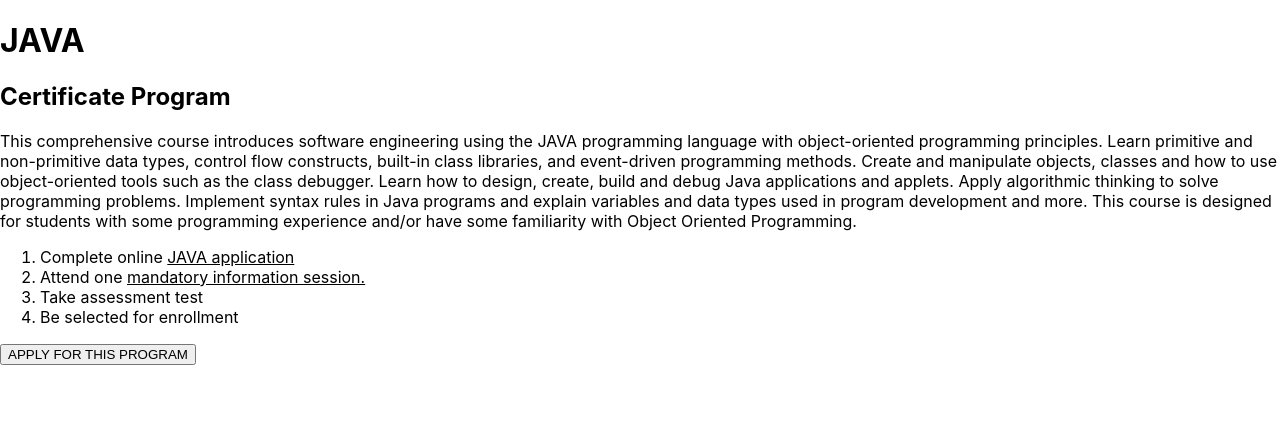
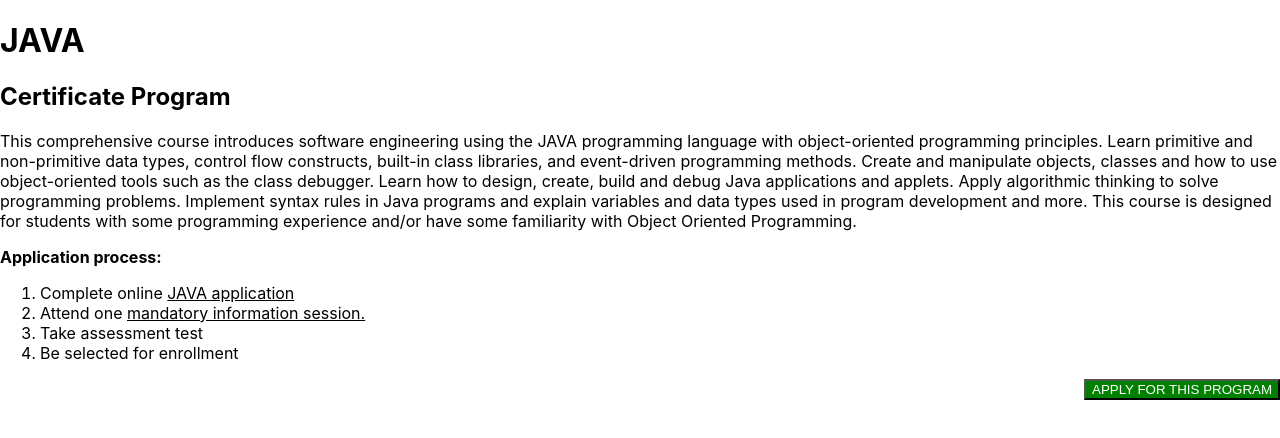
Before and after one commit to kayanr/hello-react, a React (Create React App) app in the folder hello-react/: page / in a window 1280 px wide. Shown: the top 438 px of the page. Built offline with nearby package versions, Linux system fonts and the light colour scheme.

Commit message:
added another subheading
added another subheading

```diff
--- a/hello-react/src/index.js
+++ b/hello-react/src/index.js
@@ -7,6 +7,7 @@ import * as serviceWorker from './serviceWorker';
 let header = <h1>JAVA</h1>
 let subheader = <h2>Certificate Program</h2>
 let text = <p>This comprehensive course introduces software engineering using the JAVA programming language with object-oriented programming principles. Learn primitive and non-primitive data types, control flow constructs, built-in class libraries, and event-driven programming methods. Create and manipulate objects, classes and how to use object-oriented tools such as the class debugger. Learn how to design, create, build and debug Java applications and applets. Apply algorithmic thinking to solve programming problems. Implement syntax rules in Java programs and explain variables and data types used in program development and more. This course is designed for students with some programming experience and/or have some familiarity with Object Oriented Programming. </p>
+ let subheader3 = <b>Application process:</b>
  let lastList = <ol>
  <li>Complete online <u>JAVA application</u></li>
  <li>Attend one <u >mandatory information session.</u></li>
@@ -14,7 +15,8 @@ let text = <p>This comprehensive course introduces software engineering using th
  <li>Be selected for enrollment</li>
  </ol>
 let applyButton = <div>
-<button>APPLY FOR THIS PROGRAM </button>
+<button
+style={{backgroundColor:"green", color: "white", float:"right"}} >APPLY FOR THIS PROGRAM </button>
 </div>
 
 /* Applications are still being accepted for this(FREE) scholarship funded course. Don't miss this opportunity to advance your career!
@@ -39,6 +41,7 @@ ReactDOM.render(
     {header}
     {subheader}
     {text}
+    {subheader3}
     {lastList}
     {applyButton}
   </div>,
```
